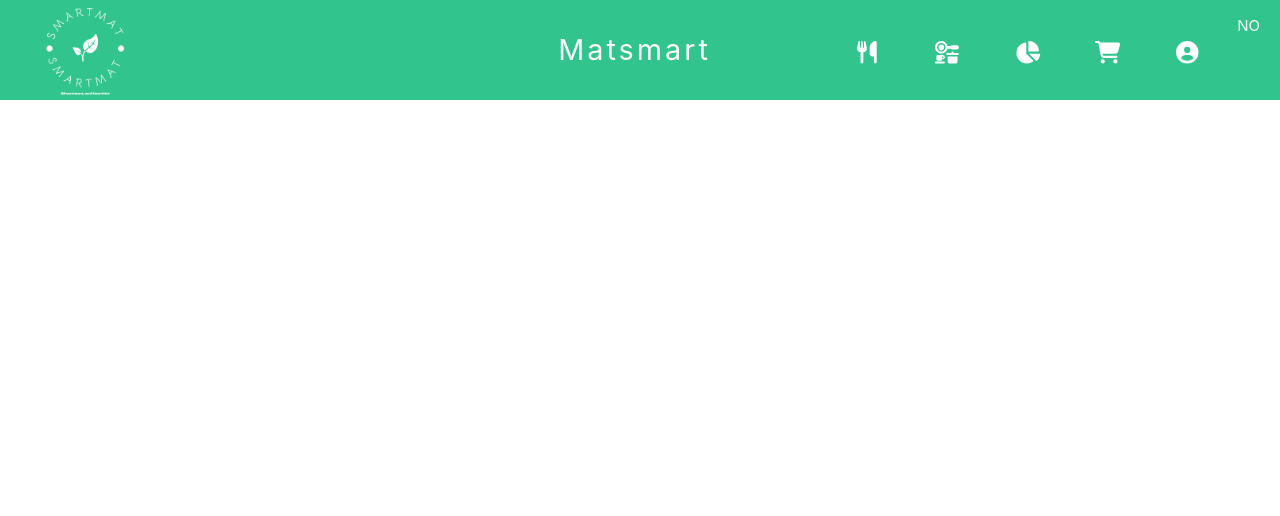
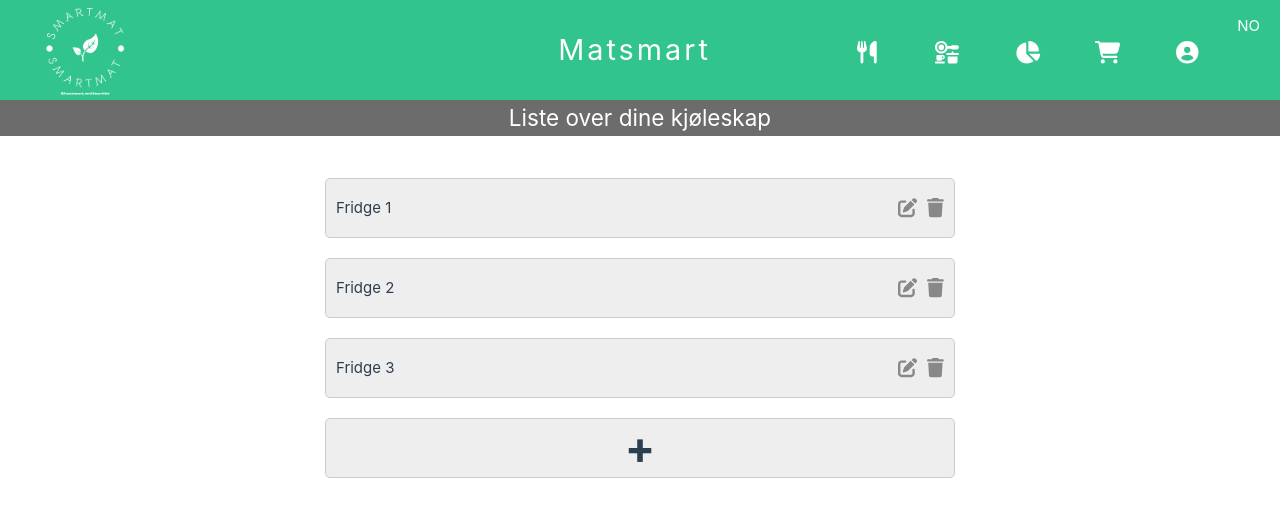
Before and after one commit to TrymNOHG/smartfood, a Vue app in the folder frontend/: page /fridges in a window 1280 px wide. Shown: the top 516 px of the page. Built offline with nearby package versions, Linux system fonts and the light colour scheme.

Commit message:
feat: added the frige as an routerlink to a specific fridge

```diff
--- a/frontend/src/App.vue
+++ b/frontend/src/App.vue
@@ -13,7 +13,7 @@
           </RouterLink>
         </li>
         <li>
-          <RouterLink to="/fridge">
+          <RouterLink to="/fridges">
             <span class="icon">
               <font-awesome-icon icon="fa-solid fa-kitchen-set" />
             </span>
--- a/frontend/src/components/FridgeComponent.vue
+++ b/frontend/src/components/FridgeComponent.vue
@@ -40,12 +40,15 @@ export default {
     return {
       fridgeList: [
         {
+          fridgeID: 1,
           fridgeName: 'Fridge 1'
         },
         {
+          fridgeID: 2,
           fridgeName: 'Fridge 2'
         },
         {
+          fridgeID: 3,
           fridgeName: 'Fridge 3'
         }],
       showModal: false,
--- a/frontend/src/components/basic-components/listingComponent.vue
+++ b/frontend/src/components/basic-components/listingComponent.vue
@@ -1,16 +1,20 @@
 <template>
   <div class="list">
-    <div v-for="(item, index) in items" :key="index" class="item">
-      <span v-if="!isEditing[index]" class="item-text">{{ item.fridgeName }}</span>
-      <input v-else type="text" v-model="editedItems[index]" @keyup.enter="confirmEdit(index)" class="edit-input" />
-      <div class="icons">
-        <font-awesome-icon v-if="!isEditing[index]" icon="fa-solid fa-pen-to-square" @click="onEditClick(index)" class="icon edit-conf-icon" />
-        <font-awesome-icon v-else icon="fa-solid fa-circle-check" @click="confirmEdit(index)" class="icon edit-conf-icon conf"/>
-        <font-awesome-icon icon="fa-solid fa-trash" @click="onDeleteClick(index)" class="icon delete-icon" />
+    <router-link v-for="(item, index) in items" :key="index" :to="{name: 'fridgeView', params: {id: item.fridgeID, name: item.fridgeName.toString()}}" class="link">
+      <div class="item">
+        <span v-if="!isEditing[index]" class="item-text">{{ item.fridgeName }}</span>
+        <input v-else type="text" v-model="editedItems[index].fridgeName" @keyup.enter="confirmEdit(index)" class="edit-input" />
+        <div class="icons" @click.prevent>
+          <font-awesome-icon v-if="!isEditing[index]" icon="fa-solid fa-pen-to-square" @click="onEditClick(index)" class="icon edit-conf-icon" />
+          <font-awesome-icon v-else icon="fa-solid fa-circle-check" @click="confirmEdit(index)" class="icon edit-conf-icon conf"/>
+          <font-awesome-icon icon="fa-solid fa-trash" @click="onDeleteClick(index)" class="icon delete-icon" />
+        </div>
       </div>
-    </div>
+    </router-link>
   </div>
 </template>
+
+
 
 <script>
 import { FontAwesomeIcon } from "@fortawesome/vue-fontawesome";
@@ -34,10 +38,7 @@ export default {
     };
   },
   methods: {
-    onItemClick() {
-      console.log("Item clicked");
-      // Add your code to handle the click event here
-    },
+
     onEditClick(index) {
       console.log("Edit clicked");
       this.isEditing[index] = true;
@@ -78,6 +79,16 @@ export default {
 </script>
 
 <style>
+
+.link {
+  text-decoration: none;
+  color: inherit;
+}
+
+.link:hover {
+  text-decoration: underline;
+}
+
 .list {
   display: flex;
   flex-direction: column;
@@ -103,8 +114,15 @@ export default {
   transform: scale(1.02);
 }
 
-.item-text {
+.link-text {
   flex-grow: 1;
+  color: #039be5;
+  text-decoration: underline;
+  cursor: pointer;
+}
+
+.link-text:hover {
+  color: #0277bd;
 }
 
 .icons {
--- a/frontend/src/router/router.js
+++ b/frontend/src/router/router.js
@@ -3,10 +3,11 @@ import HomeView from '../views/HomeView.vue'
 import LoginView from "@/views/LoginView.vue";
 import RegisterView from "@/views/RegisterView.vue";
 import DinnerView from "@/views/DinnerView.vue";
-import FridgeView from "@/views/FridgeView.vue";
+import FridgesView from "@/views/FridgesView.vue";
 import CartView from "@/views/CartView.vue";
 import ProfileView from "@/views/ProfileView.vue";
 import StatisticsView from "@/views/StatisticsView.vue";
+import FridgeView from "@/views/FridgeView.vue";
 
 const router = createRouter({
   history: createWebHistory(import.meta.env.BASE_URL),
@@ -32,9 +33,9 @@ const router = createRouter({
       component: DinnerView
     },
     {
-      path: '/fridge',
-      name: 'fridge',
-      component: FridgeView
+      path: '/fridges',
+      name: 'fridges',
+      component: FridgesView
     },
     {
       path: '/cart',
@@ -50,7 +51,12 @@ const router = createRouter({
       path: '/profile',
       name: 'profile',
       component: ProfileView
-    }
+    },
+    {
+      path: '/fridges/:name/fridge?id=:id',
+      name: 'fridgeView',
+      component: FridgeView,
+    },
 
   ]
 })
--- a/frontend/src/views/FridgeView.vue
+++ b/frontend/src/views/FridgeView.vue
@@ -1,52 +1,13 @@
 <template>
-  <h2 class="h2_fridge">{{ $t('fridges') }}</h2>
-  <div class="wrapper">
-      <div class="fridgeList">
-        <fridge-component/>
-      </div>
-    </div>
 
-  </template>
+</template>
 
 <script>
-import FridgeComponent from "../components/FridgeComponent.vue";
 export default {
-  name: "FridgeView",
-  components: {FridgeComponent}
+  name: "FridgeView"
 }
 </script>
 
-<style>
-
-template {
-  display: flex;
-  flex-direction: column;
-  align-items: center;
-}
-
-.h2_fridge {
-  background-color: #6C6C6C;
-  color: white;
-  text-align: center;
-}
-
-.wrapper {
-  display: grid;
-  grid-template-columns: 25% 50% 25%;
-}
-
-.fridgeList {
-  display: flex;
-  grid-column: 2;
-  flex-direction: column;
-  align-items: stretch;
-  flex-wrap: nowrap;
-}
-
-@media only screen and (max-width: 860px) {
-  .wrapper{
-    grid-template-columns: 10% 80% 10%;
-  }
-}
+<style scoped>
 
 </style>
--- /dev/null
+++ b/frontend/src/views/FridgesView.vue
@@ -0,0 +1,52 @@
+<template>
+  <h2 class="h2_fridge">{{ $t('fridges') }}</h2>
+  <div class="wrapper">
+      <div class="fridgeList">
+        <fridge-component/>
+      </div>
+    </div>
+
+  </template>
+
+<script>
+import FridgeComponent from "../components/FridgeComponent.vue";
+export default {
+  name: "FridgesView",
+  components: {FridgeComponent}
+}
+</script>
+
+<style>
+
+template {
+  display: flex;
+  flex-direction: column;
+  align-items: center;
+}
+
+.h2_fridge {
+  background-color: #6C6C6C;
+  color: white;
+  text-align: center;
+}
+
+.wrapper {
+  display: grid;
+  grid-template-columns: 25% 50% 25%;
+}
+
+.fridgeList {
+  display: flex;
+  grid-column: 2;
+  flex-direction: column;
+  align-items: stretch;
+  flex-wrap: nowrap;
+}
+
+@media only screen and (max-width: 860px) {
+  .wrapper{
+    grid-template-columns: 10% 80% 10%;
+  }
+}
+
+</style>
```
